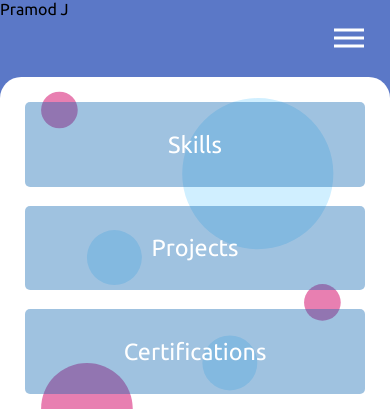
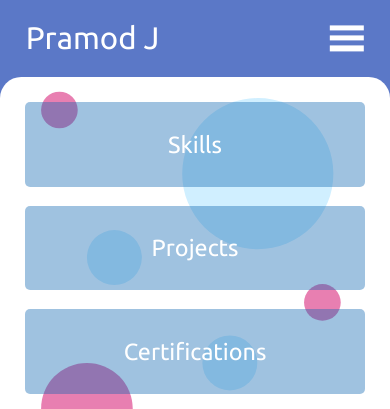
Before and after one commit to mr-pramod-98/portfolio, a Django app: page / in a window 390 px wide. Shown: the top 409 px of the page. Run offline with Django 3.2, Linux system fonts and the light colour scheme.

Commit message:
Small design changes

```diff
--- a/portfolio/content/static/content/css/navigation.css
+++ b/portfolio/content/static/content/css/navigation.css
@@ -53,7 +53,7 @@ body {
   color: #ae5fce;
 }
 
-@media screen and (max-width: 768px) {
+@media screen and (max-width: 460px) {
   .line {
     width: 8.69vw;
     height: 1.3vw;
--- a/portfolio/portfolio/settings.py
+++ b/portfolio/portfolio/settings.py
@@ -20,7 +20,7 @@ BASE_DIR = os.path.dirname(os.path.dirname(os.path.abspath(__file__)))
 # See https://docs.djangoproject.com/en/3.0/howto/deployment/checklist/
 
 # SECURITY WARNING: keep the secret key used in production secret!
-SECRET_KEY = ''
+SECRET_KEY = 'hl&tb-384w!n^j#=tb3p&3r5oks7umtv9rcmd1m2esq!37)e1b'
 
 # SECURITY WARNING: don't run with debug turned on in production!
 DEBUG = True
--- a/portfolio/static/content/css/navigation.css
+++ b/portfolio/static/content/css/navigation.css
@@ -1,5 +1,4 @@
 @import url('https://fonts.googleapis.com/css2?family=Ubuntu&display=swap');
-
 
 * {
   margin: 0;
@@ -8,6 +7,15 @@
 }
 body {
   font-family: 'Ubuntu', sans-serif;
+}
+
+.nav-title {
+    position: absolute;
+    font-size: 8vw;
+    color: #FFFFFF;
+    left: 10%;
+    top: 50%;
+    transform: translate(-10%, -50%);
 }
 
 .nav-mobile {
@@ -29,7 +37,7 @@ body {
 .nav-links li a {
   color: white;
   text-decoration: none;
-  font-size: 16px;
+  font-size: 6vw;
 }
 
 .landing {
@@ -45,10 +53,10 @@ body {
   color: #ae5fce;
 }
 
-@media screen and (max-width: 768px) {
+@media screen and (max-width: 460px) {
   .line {
-    width: 30px;
-    height: 3px;
+    width: 8.69vw;
+    height: 1.3vw;
     background-color: white;
     margin: 5px;
   }
```
